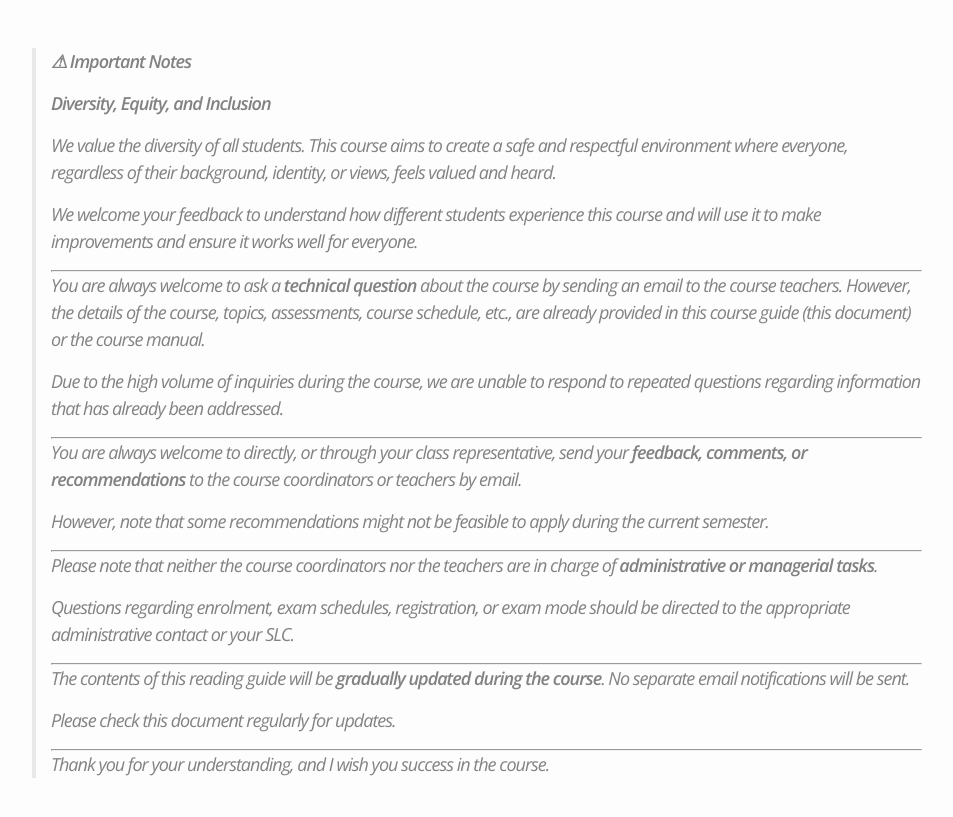
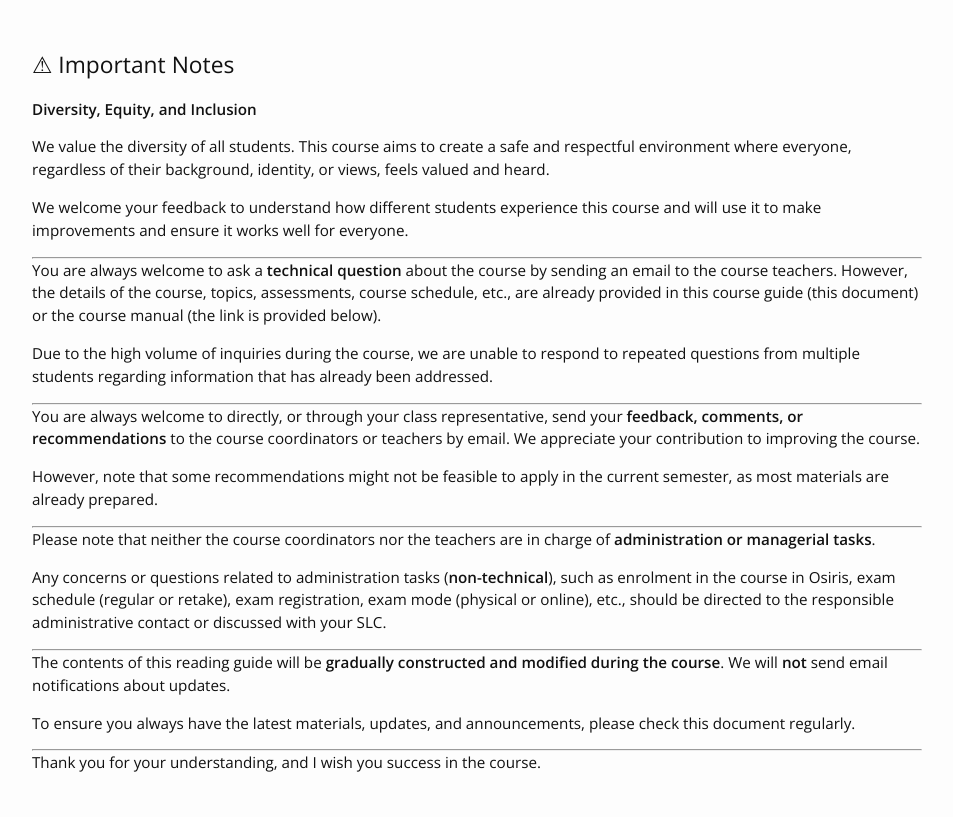
Before and after one commit to BabakBasharirad/llm-engineering, a Jekyll site: the page built from index.md, in a window 1280 px wide and 900 px high, scrolled down 727 px. Shown: the top 817 px of the window, without its empty margins (163-1116 px from the left). Built offline with Jekyll 4.4.1, drawn with Linux system fonts in a browser that asks for light colours; nearby versions of some CDN libraries.

Commit message:
Update index.md

```diff
--- a/index.md
+++ b/index.md
@@ -9,43 +9,41 @@ layout: home
 <br>
 <br>
 
-> **⚠ Important Notes**
->
-> **Diversity, Equity, and Inclusion**
->
-> We value the diversity of all students. This course aims to create a safe and respectful environment where everyone, regardless of their background, identity, or views, feels valued and heard.
->
-> We welcome your feedback to understand how different students experience this course and will use it to make improvements and ensure it works well for everyone.
->
-> ---
->
-> You are always welcome to ask a **technical question** about the course by sending an email to the course teachers. However, the details of the course, topics, assessments, course schedule, etc., are already provided in this course guide (this document) or the course manual.
->
-> Due to the high volume of inquiries during the course, we are unable to respond to repeated questions regarding information that has already been addressed.
->
-> ---
->
-> You are always welcome to directly, or through your class representative, send your **feedback, comments, or recommendations** to the course coordinators or teachers by email.
->
-> However, note that some recommendations might not be feasible to apply during the current semester.
->
-> ---
->
-> Please note that neither the course coordinators nor the teachers are in charge of **administrative or managerial tasks**.
->
-> Questions regarding enrolment, exam schedules, registration, or exam mode should be directed to the appropriate administrative contact or your SLC.
->
-> ---
->
-> The contents of this reading guide will be **gradually updated during the course**. No separate email notifications will be sent.
->
-> Please check this document regularly for updates.
->
-> ---
->
-> Thank you for your understanding, and I wish you success in the course.
+## ⚠ Important Notes
 
+**Diversity, Equity, and Inclusion**
 
+We value the diversity of all students. This course aims to create a safe and respectful environment where everyone, regardless of their background, identity, or views, feels valued and heard.
+
+We welcome your feedback to understand how different students experience this course and will use it to make improvements and ensure it works well for everyone.
+
+---
+
+You are always welcome to ask a **technical question** about the course by sending an email to the course teachers. However, the details of the course, topics, assessments, course schedule, etc., are already provided in this course guide (this document) or the course manual (the link is provided below).
+
+Due to the high volume of inquiries during the course, we are unable to respond to repeated questions from multiple students regarding information that has already been addressed.
+
+---
+
+You are always welcome to directly, or through your class representative, send your **feedback, comments, or recommendations** to the course coordinators or teachers by email. We appreciate your contribution to improving the course.
+
+However, note that some recommendations might not be feasible to apply in the current semester, as most materials are already prepared.
+
+---
+
+Please note that neither the course coordinators nor the teachers are in charge of **administration or managerial tasks**.
+
+Any concerns or questions related to administration tasks (**non-technical**), such as enrolment in the course in Osiris, exam schedule (regular or retake), exam registration, exam mode (physical or online), etc., should be directed to the responsible administrative contact or discussed with your SLC.
+
+---
+
+The contents of this reading guide will be **gradually constructed and modified during the course**. We will **not** send email notifications about updates.
+
+To ensure you always have the latest materials, updates, and announcements, please check this document regularly.
+
+---
+
+Thank you for your understanding, and I wish you success in the course.
 
 
 <br>
```
